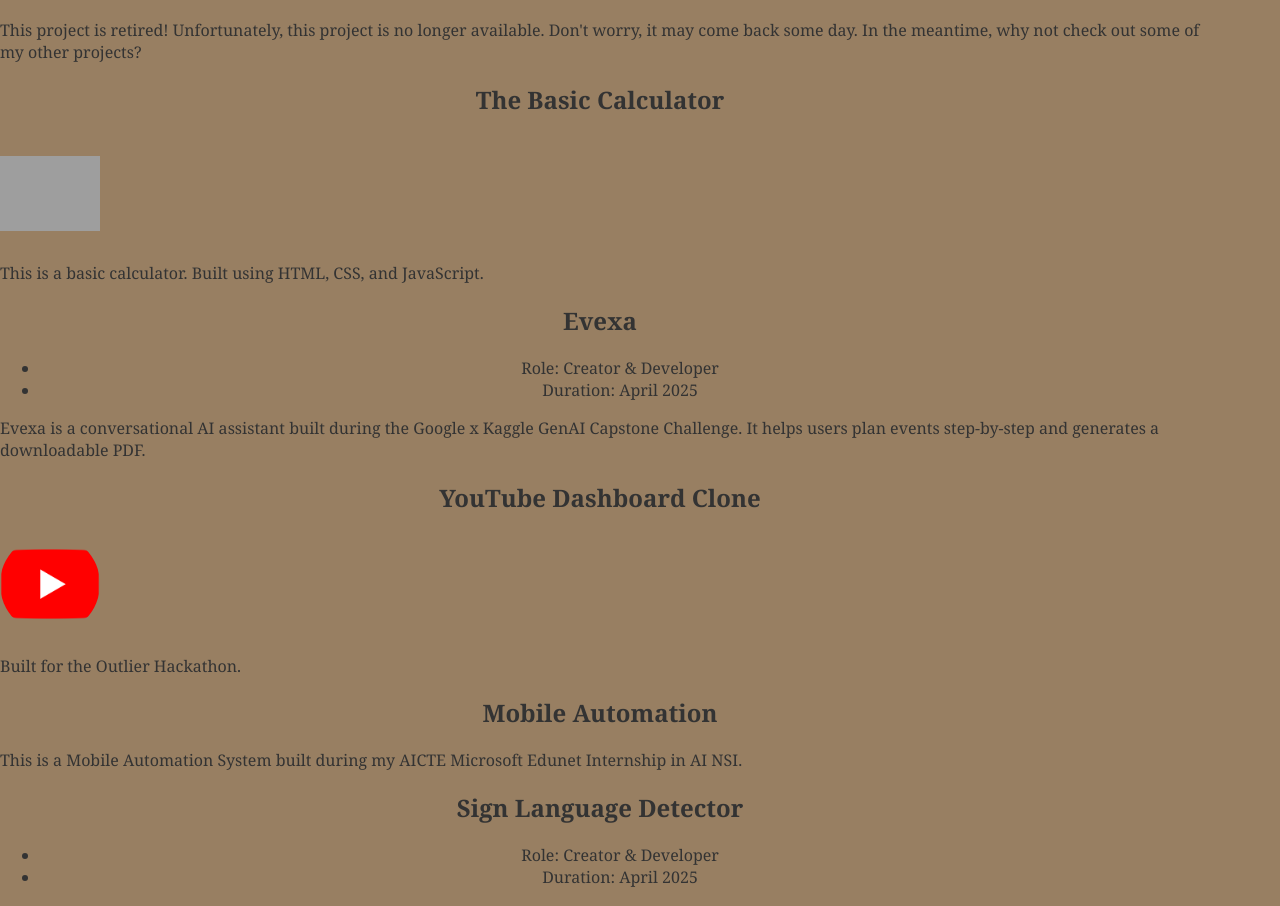
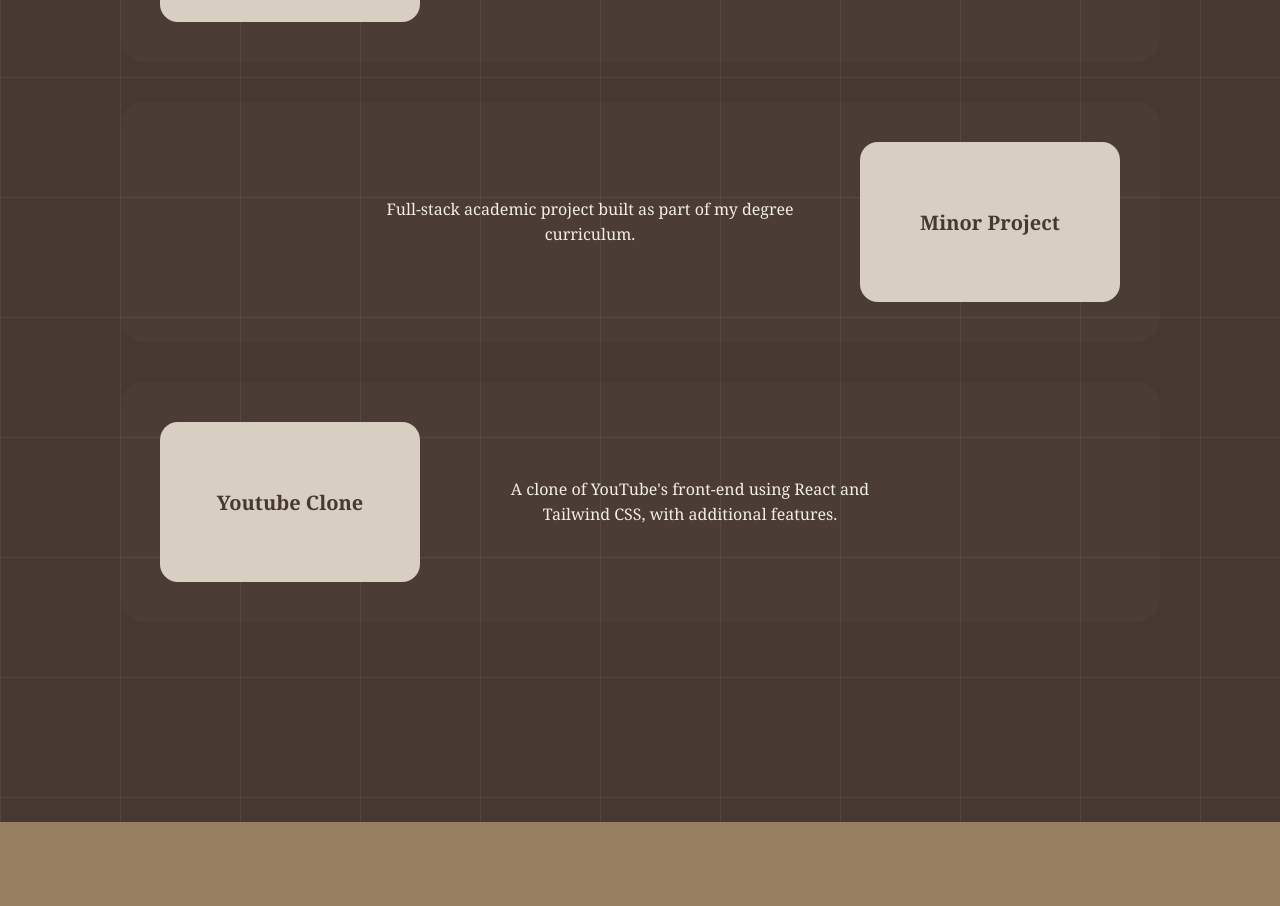
Before and after one commit to lakshmitulasimandala/MY-PROFILE, a React (Vite) app: page / in a window 1280 px wide. Shown: the part 2618-3524 px from the top of the page. Built offline with nearby package versions, Linux system fonts and the light colour scheme; grey boxes are pictures that could not be loaded.

Commit message:
Changed Projects and added Endsection

```diff
--- a/src/App.jsx
+++ b/src/App.jsx
@@ -1,7 +1,9 @@
 import Navbar from "./components/Navbar.jsx";
 import Hero from "./components/Hero";
+import EndSection from "./components/EndSection";
 import About from "./components/About";
 import Projects from "./components/Projects";
+import "./App.css";
 
 function App() {
   return (
@@ -10,6 +12,7 @@
       <Hero />
       <About />
       <Projects />
+      <EndSection />
     </>
   );
 }
--- /dev/null
+++ b/src/components/EndSection.jsx
@@ -0,0 +1,53 @@
+import { useEffect, useRef } from "react";
+
+function EndSection() {
+  const coverRef = useRef(null);
+  const dotRef = useRef(null);
+  const sectionRef = useRef(null);
+
+  useEffect(() => {
+    const onScroll = () => {
+      const section = sectionRef.current;
+      const cover = coverRef.current;
+      const dot = dotRef.current;
+
+      if (!section || !cover || !dot) return;
+
+      const rect = section.getBoundingClientRect();
+      const progress = Math.min(
+        Math.max((window.innerHeight - rect.top) / rect.height, 0),
+        1
+      );
+
+      // Cover shrinks upward
+      cover.style.transform = `scaleY(${1 - progress})`;
+
+      // Dot fades & slides in near the end
+      if (progress > 0.7) {
+        dot.style.opacity = "1";
+        dot.style.transform = "translateX(0)";
+      } else {
+        dot.style.opacity = "0";
+        dot.style.transform = "translateX(-10px)";
+      }
+    };
+
+    window.addEventListener("scroll", onScroll);
+    return () => window.removeEventListener("scroll", onScroll);
+  }, []);
+
+  return (
+    <section className="end-section" ref={sectionRef}>
+      <div className="name-reveal">
+        <div className="cover" ref={coverRef}></div>
+
+        <h1 className="final-name">
+          TULASI
+          <span className="dot" ref={dotRef}>.</span>
+        </h1>
+      </div>
+    </section>
+  );
+}
+
+export default EndSection;
--- a/src/components/ProjectCard.jsx
+++ /dev/null
@@ -1,14 +0,0 @@
-function ProjectCard({ title, children }) {
-  return (
-    <div className="col-4">
-      <div className="card-container">
-        <h1 className="text-center shadow">
-          {title}
-        </h1>
-        {children}
-      </div>
-    </div>
-  );
-}
-
-export default ProjectCard;
--- /dev/null
+++ b/src/components/ProjectShowcase.jsx
@@ -0,0 +1,42 @@
+import { useEffect, useRef } from "react";
+
+function ProjectShowcase({ project, reverse }) {
+  const ref = useRef(null);
+
+  useEffect(() => {
+  const observer = new IntersectionObserver(
+    ([entry]) => {
+      if (entry.isIntersecting) {
+        ref.current.classList.add("show");
+      } else {
+        ref.current.classList.remove("show");
+      }
+    },
+    { threshold: 0.25 }
+  );
+
+  observer.observe(ref.current);
+  return () => observer.disconnect();
+}, []);
+
+
+  return (
+    <div
+      ref={ref}
+      className={`project-row ${reverse ? "reverse" : ""}`}
+    >
+      <div
+        className="project-card"
+        onClick={() => window.open(project.link, "_blank")}
+      >
+        <h3>{project.title}</h3>
+      </div>
+
+      <div className="project-info">
+        <p>{project.description}</p>
+      </div>
+    </div>
+  );
+}
+
+export default ProjectShowcase;
--- a/src/components/Projects.jsx
+++ b/src/components/Projects.jsx
@@ -1,83 +1,52 @@
-import ProjectCard from "./ProjectCard";
+import ProjectShowcase from "./ProjectShowcase";
+
+const projects = [
+  {
+    title: "JavaScript Projects For Practice",
+    description:
+      "A collection of small JavaScript projects to enhance coding skills.",
+    link: "https://github.com/lakshmitulasimandala/Javascript-Projects",
+  },
+  {
+    title: "TMDB Movie Recommendation",
+    description:
+      "Movie recommendation system using collaborative filtering and TMDB dataset.",
+    link: "https://github.com/lakshmitulasimandala/TMDB-Movie-Recommendation",
+  },
+  {
+    title: "Budget App",
+    description:
+      "Deployed a simple budget tracking application built with JavaScript.",
+    link: "https://budjet-w1zb.onrender.com/",
+  },
+  {
+    title: "Minor Project",
+    description:
+      "Full-stack academic project built as part of my degree curriculum.",
+    link: "https://github.com/lakshmitulasimandala/Minor-Project",
+  },
+  {
+    title: "Youtube Clone",
+    description:
+      "A clone of YouTube's front-end using React and Tailwind CSS, with additional features.",
+    link: "https://github.com/lakshmitulasimandala/youtube-clone",
+  }
+];
+
 
 function Projects() {
   return (
-    <section id="projects">
-      {/* FIRST ROW */}
-      <div className="container">
-        <div className="row">
-          <ProjectCard title="CRACKATHON">
-            <img
-              src="/images/cerebro_logo.png"
-              alt="CRACKATHON"
-              className="w-50"
-              style={{ borderRadius: "100px" }}
-            />
-            <p>
-              This project is retired! Unfortunately, this project is no
-              longer available. Don&apos;t worry, it may come back some
-              day. In the meantime, why not check out some of my other
-              projects?
-            </p>
-          </ProjectCard>
+    <section className="projects-section" id="projects">
+      <div className="projects-inner">
+        <h2 className="projects-title">Projects</h2>
 
-          <ProjectCard title="The Basic Calculator">
-            <img
-              src="/images/calculator_image.png"
-              alt="Calculator"
-              style={{
-                width: "100px",
-                marginBottom: "10px",
-                marginTop: "20px",
-              }}
-            />
-            <p>
-              This is a basic calculator. Built using HTML, CSS, and
-              JavaScript.
-            </p>
-          </ProjectCard>
-
-          <ProjectCard title="Evexa">
-            <ul style={{ textAlign: "center" }}>
-              <li>Role: Creator & Developer</li>
-              <li>Duration: April 2025</li>
-            </ul>
-            <p>
-              Evexa is a conversational AI assistant built during the
-              Google x Kaggle GenAI Capstone Challenge. It helps users
-              plan events step-by-step and generates a downloadable PDF.
-            </p>
-          </ProjectCard>
-        </div>
-      </div>
-
-      {/* SECOND ROW */}
-      <div className="container">
-        <div className="row">
-          <ProjectCard title="YouTube Dashboard Clone">
-            <img
-              src="/images/youtube_logo_icon.png"
-              alt="YouTube"
-              style={{ borderRadius: "100px", width: "100px" }}
-            />
-            <p>Built for the Outlier Hackathon.</p>
-          </ProjectCard>
-
-          <ProjectCard title="Mobile Automation">
-            <p>
-              This is a Mobile Automation System built during my AICTE
-              Microsoft Edunet Internship in AI NSI.
-            </p>
-          </ProjectCard>
-
-          <ProjectCard title="Sign Language Detector">
-            <ul style={{ textAlign: "center" }}>
-              <li>Role: Creator & Developer</li>
-              <li>Duration: April 2025</li>
-            </ul>
-            <p>Soon the launch happens.</p>
-          </ProjectCard>
-        </div>
+        {projects.map((project, index) => (
+          <ProjectShowcase
+            key={project.title}
+            project={project}
+            reverse={index % 2 !== 0}
+          />
+        ))}
       </div>
     </section>
   );
--- a/src/index.css
+++ b/src/index.css
@@ -182,3 +182,144 @@
   line-height: 1.8;
   color: #3f3a35;
 }
+
+.projects-section {
+  width: 100vw;              /* force full viewport width for my projects */
+  margin-left: calc(-50vw + 50%);
+
+  padding: 120px 80px;
+  background-color: #473932;
+
+  /* Chocolate bar grid effect */
+  background-image:
+    linear-gradient(
+      rgba(255, 255, 255, 0.06) 1px,
+      transparent 1px
+    ),
+    linear-gradient(
+      90deg,
+      rgba(255, 255, 255, 0.06) 1px,
+      transparent 1px
+    );
+
+  background-size: 120px 120px;
+}
+
+
+.projects-title {
+  color: #d8cfc2;
+  font-size: 48px;
+  margin-bottom: 80px;
+  text-align: center;
+  font-family: Georgia, serif;
+}
+
+.project-row {
+  display: flex;
+  align-items: center;
+  gap: 60px;
+  margin-bottom: 120px;
+  opacity: 0;
+  transform: translateX(80px);
+  transition: all 0.8s ease;
+  position: relative;
+}
+
+.project-row::before {
+  content: "";
+  position: absolute;
+  inset: -40px;
+  border-radius: 24px;
+  background: rgba(255, 255, 255, 0.02);
+  z-index: -1;
+}
+
+
+.project-row.reverse {
+  flex-direction: row-reverse;
+  transform: translateX(-80px);
+}
+
+.project-row.show {
+  opacity: 1;
+  transform: translateX(0);
+}
+
+.projects-inner {
+  max-width: 1200px;
+  margin: 0 auto;
+  padding: 0 80px;
+}
+
+
+.project-card {
+  background: #d8cfc2;
+  width: 260px;
+  height: 160px;
+  border-radius: 18px;
+  display: flex;
+  justify-content: center;
+  align-items: center;
+  cursor: pointer;
+  transition: transform 0.3s ease, box-shadow 0.3s ease;
+}
+
+.project-card:hover {
+  transform: scale(1.08);
+  box-shadow: 0 20px 40px rgba(0, 0, 0, 0.35);
+}
+
+.project-card h3 {
+  color: #473932;
+  font-size: 20px;
+  text-align: center;
+}
+
+.project-info {
+  max-width: 420px;
+  color: #f3eee6;
+  font-size: 16px;
+  line-height: 1.6;
+}
+
+
+.end-section {
+  height: 120vh;
+  background: #987f62;
+  display: flex;
+  justify-content: center;
+  align-items: center;
+}
+
+/* Container holding name + cover */
+.name-reveal {
+  position: relative;
+  overflow: hidden;
+}
+
+/* The name itself */
+.final-name {
+  font-size: 72px;
+  font-family: Georgia, serif;
+  color: #473932;
+  position: relative;
+  z-index: 1;
+}
+
+/* Brown blanket */
+.cover {
+  position: absolute;
+  inset: 0;
+  background: #473932;
+  transform-origin: top;
+  z-index: 2;
+}
+
+/* Dot reveal */
+.dot {
+  color: #473932;
+  opacity: 0;
+  display: inline-block;
+  transform: translateX(-10px);
+  transition: opacity 0.3s ease, transform 0.3s ease;
+}
```
